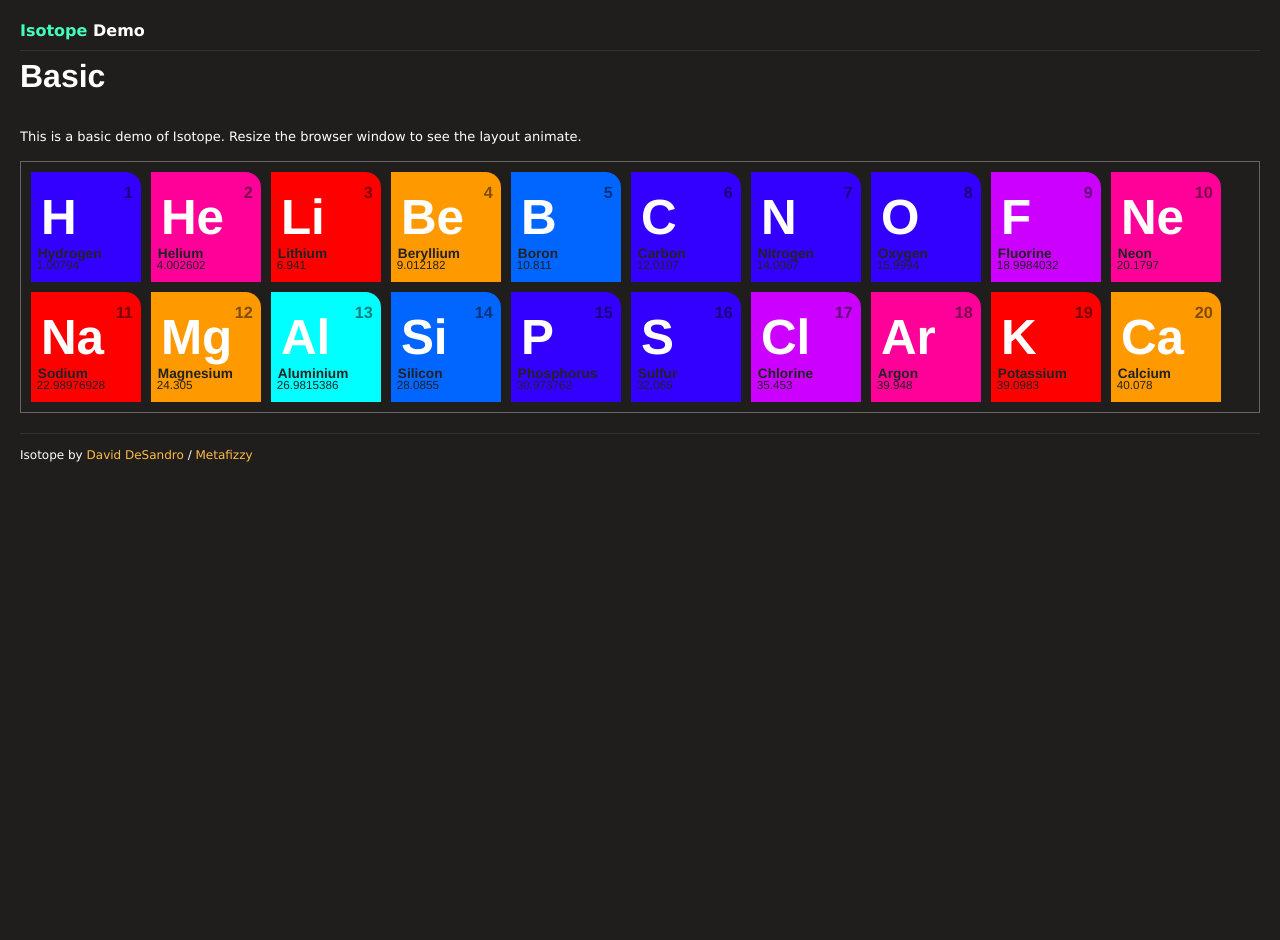
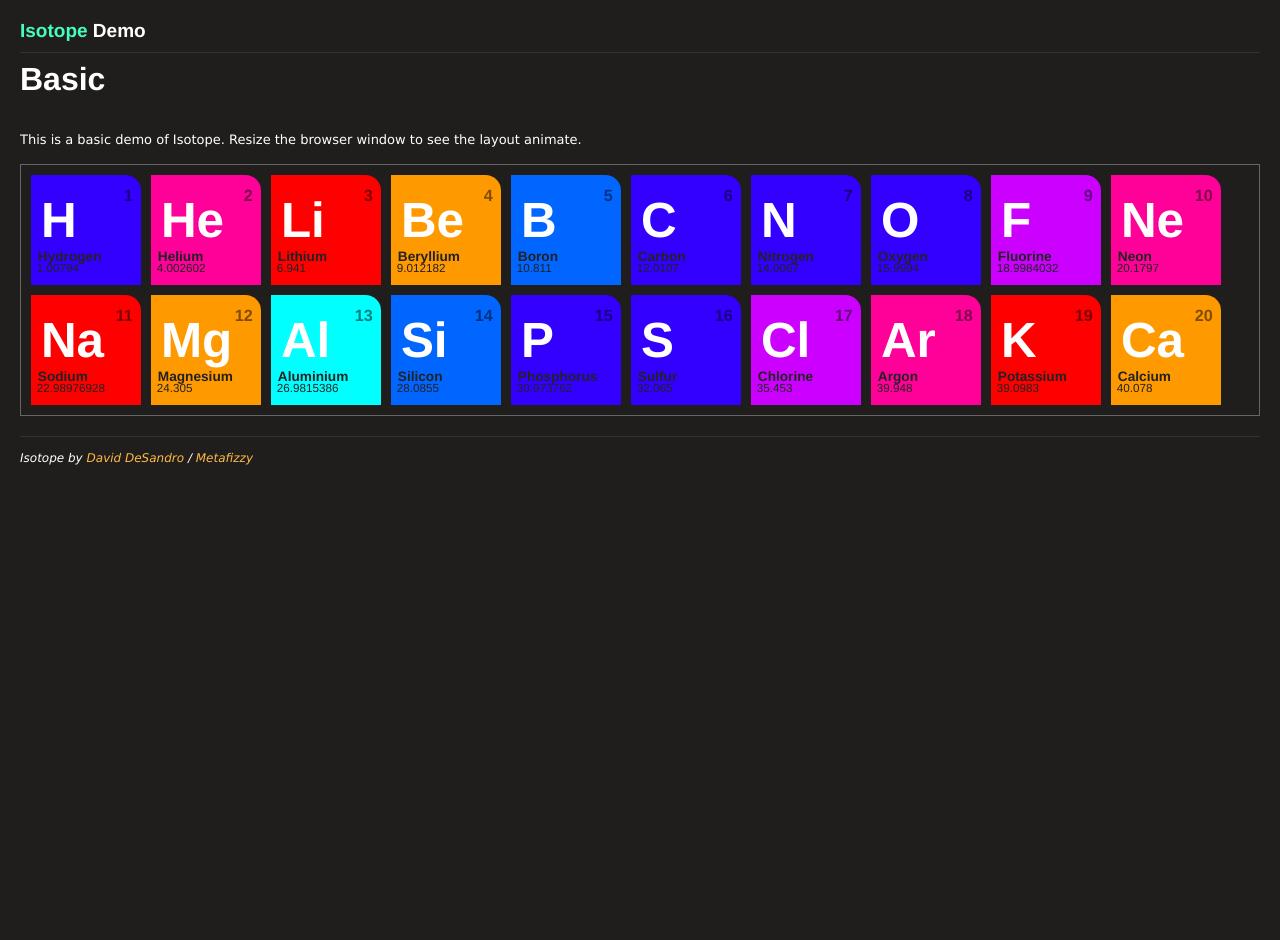
Before and after one commit to metafizzy/isotope, a Jekyll site: the page built from _posts/demos/2010-12-12-basic.html, in a window 1280 px wide. Built offline with Jekyll 4.4.1, drawn with Linux system fonts in a browser that asks for light colours.

Commit message:
docs : style : footer and #demo-nav

```diff
--- a/css/style.css
+++ b/css/style.css
@@ -341,10 +341,6 @@
   max-width: 640px;
 }
 
-.doc #content {
-  margin-bottom: 20px;
-}
-
 .doc a:hover {
   border-bottom: 1px dotted;
 }
@@ -388,9 +384,12 @@
 
 /**** Doc page nav ****/
 
-#docs-nav h1 {
+#docs-nav h1,
+#demo-nav {
   font-size: 19px;
   margin-bottom: 0.5em;
+  font-weight: bold;
+  font-family: 'Helvetica Neue', Arial, sans-serif;
 }
 
 #docs-nav h1 a,
@@ -399,10 +398,7 @@
 #demo-nav a:hover { color: #4BF; }
 
 #demo-nav {
-  font-size: 16px;
-  font-weight: bold;
   padding-bottom: 0.5em;
-  margin-bottom: 0.5em;
   border-bottom: 1px solid #333;
 }
 
@@ -433,8 +429,7 @@
 
 /**** Doc content ****/
 
-.doc h2,
-.doc footer {
+.doc h2 {
   border-top: 1px solid #333;
   padding-top: 0.8em;
 }
@@ -461,8 +456,9 @@
 
 footer {
   font-size: 12px;
+  font-style: italic;
   border-top: 1px solid #333;
-  padding-top: 0.8em;
+  padding: 0.8em 0;
 }
 
 pre {
```
